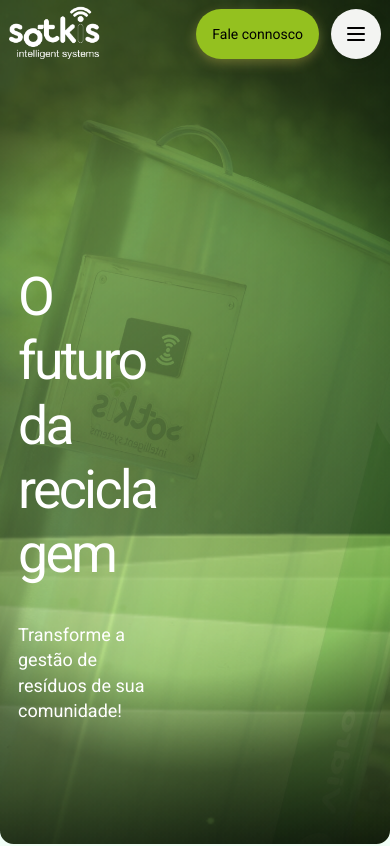
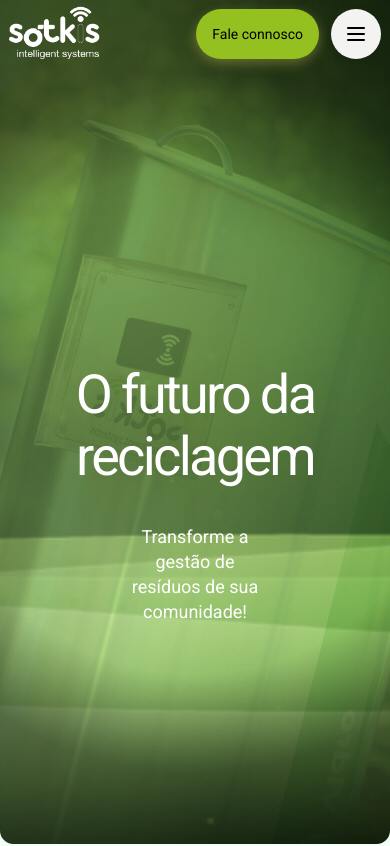
Before and after one commit to Sotkon/sotkis-website, a React (Vite) app: page /home in a window 390 px wide. Shown: the top 846 px of the page. Built offline with nearby package versions, Linux system fonts and the light colour scheme.

Commit message:
feat: add CSS styling for Access and Home pages

```diff
--- a/src/pages/Access.css
+++ b/src/pages/Access.css
@@ -935,6 +935,10 @@
 
 @media (max-width: 768px) {
 
+  .access__hero-image {
+    object-position: 70% center;
+  }
+
   .access__intro {
     padding: var(--spacing-4xl) 0 var(--spacing-3xl) !important;
     margin-top: 0 !important;
--- a/src/pages/Home.css
+++ b/src/pages/Home.css
@@ -1663,18 +1663,24 @@
   .home__hero-content {
     padding-left: var(--spacing-md);
     padding-right: var(--spacing-md);
-    justify-items: start;
+    justify-items: center;
+    align-items: center;
+    text-align: center;
     max-width: 100%;
     box-sizing: border-box;
   }
 
   .home__hero-heading {
-    font-size: clamp(4.76rem, 15.232vw, 7.616rem);
-    line-height: 1.2;
+    font-size: clamp(3rem, 9vw, 3.75rem);
+    line-height: 1.15;
     margin-top: 0;
-    text-align: left;
+    text-align: center;
+    align-self: center;
+    width: 100%;
     max-width: 100%;
     letter-spacing: -0.05em;
+    word-break: normal;
+    overflow-wrap: normal;
   }
 
   .home__hero-capa-image {
@@ -1692,7 +1698,7 @@
   }
 
   .home__hero-description p {
-    text-align: left;
+    text-align: center;
   }
 
   .home__hero-cta .button {
@@ -2151,7 +2157,7 @@
   }
 
   .home__hero-heading {
-    font-size: calc(var(--font-size-2xl) * 2.38);
+    font-size: clamp(3rem, 9vw, 3.5rem);
   }
 
   .home__hero-description {
```
